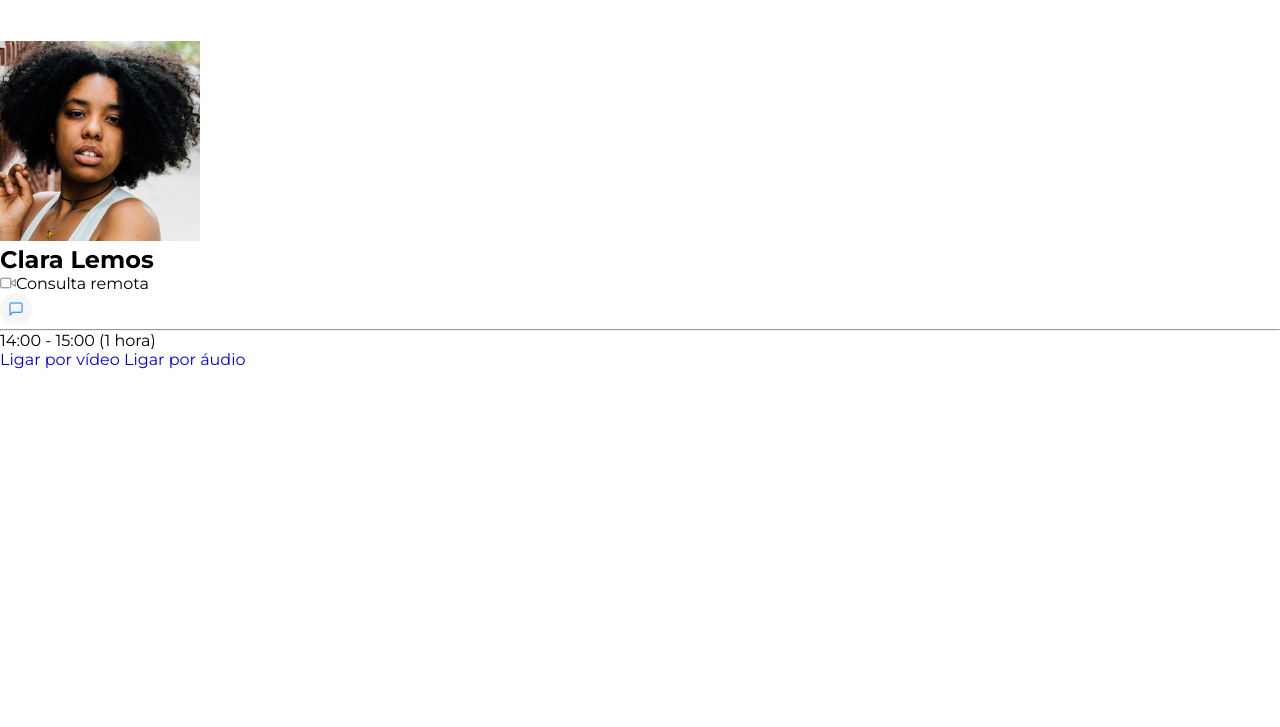
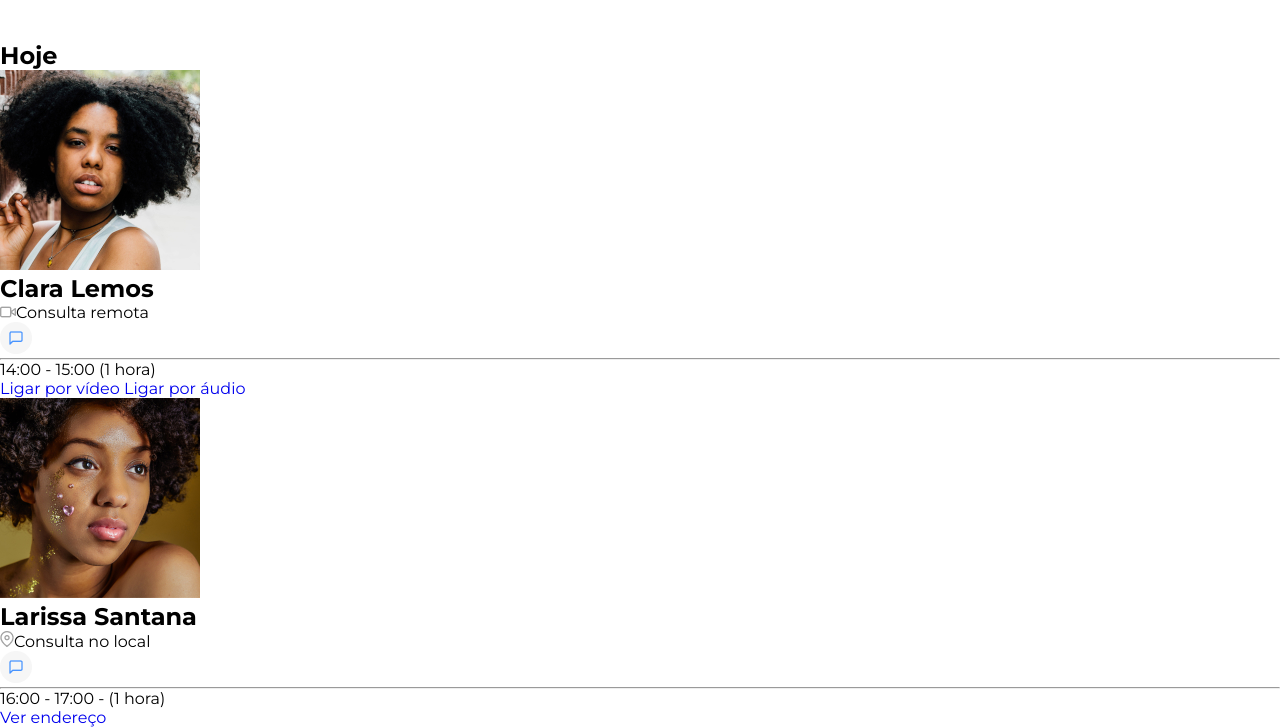
Before and after one commit to marcosv38/Challenges, a plain HTML site: page #7DaysOfCode - Responsividade - Mobile First/index.html in a window 1280 px wide. Shown: the part 103-830 px from the top of the page. Before the commit the page ends 800 px from the top, so only its background shows below. Drawn offline with Linux system fonts and the light colour scheme.

Commit message:
inserção das informações de consulta e adição de variáveis de cor de botão

```diff
--- a/#7DaysOfCode - Responsividade - Mobile First/index.html
+++ b/#7DaysOfCode - Responsividade - Mobile First/index.html
@@ -22,8 +22,10 @@
 
     <!--Consultas-->
 
+
     <section class="consultas__marcadas">
-        <h2 class="consultas__marcadas__dia"></h2>
+        <h2 class="consultas__marcadas__dia">Hoje</h2>
+         <!--consulta remota-->
         <div class="consultas__marcadas__card">
             <!-- imagem de perfil -->
             <img src="./imagens/perfil-2.jpg" alt="Foto de perfil do cliente" class="cards__perfil">
@@ -36,7 +38,7 @@
             </div>
 
             <hr/>
-
+            <!--botões e horários-->
             <p class="consultas__marcadas__card__horario">14:00 - 15:00 (1 hora)</p>
             <div class="consultas__marcadas__card__botoes">
                 <a href="#" class="consultas__marcadas__card__video-bt">Ligar por vídeo</a>
@@ -44,7 +46,32 @@
             </div>
         </div>
 
+        <!--consulta presencial-->
+        <div class="consultas__marcadas__card">
+
+            <!-- imagem de perfil -->
+            <img src="./imagens/perfil-3.jpg" alt="Foto de perfil do cliente" class="cards__perfil">
+
+            <!-- imagem de perfil -->
+            <div class="consultas__marcadas__card__info-cliente">
+                <h1 class="consultas__marcadas__card__nome-cliente">Larissa Santana</h1>
+                <p class="consultas__marcadas__card__tipo-consulta"><img src="./imagens/pin.png" alt="Ícone que representa chamada de video" class="consultas__marcadas__card__icone">Consulta no local</p>
+                <a href="#" ><img src="./imagens/Chatcirculo1.png" alt="Ícone de chat" class=""></a>
+            </div>
+
+            <hr/>
+
+            <!--botões e horários-->
+            <p class="consultas__marcadas__card__horario">16:00 - 17:00 - (1 hora)</p>
+            <a href="#" class="consultas__marcadas__card__Endereco">Ver endereço</a>
+
+        </div>
+
+
     </section>
+
+
+
 
 </body>
 </html>
--- a/#7DaysOfCode - Responsividade - Mobile First/style.css
+++ b/#7DaysOfCode - Responsividade - Mobile First/style.css
@@ -6,6 +6,9 @@
     --background-color-secundario: #FFFFFF;
     --letra-principal-cinza-escuro: rgba(70, 70, 70, 1);
     --letra-secundaria-cinza-claro: rgba(163, 163, 163, 1);
+    --botao-cor-laranja: rgba(255, 176, 80, 1);
+    --botao-cor-branco: rgba(236, 236, 236, 1);
+    --botao-cor-azul:rgba(72, 148, 255, 1);
 }
 
 body{
```
